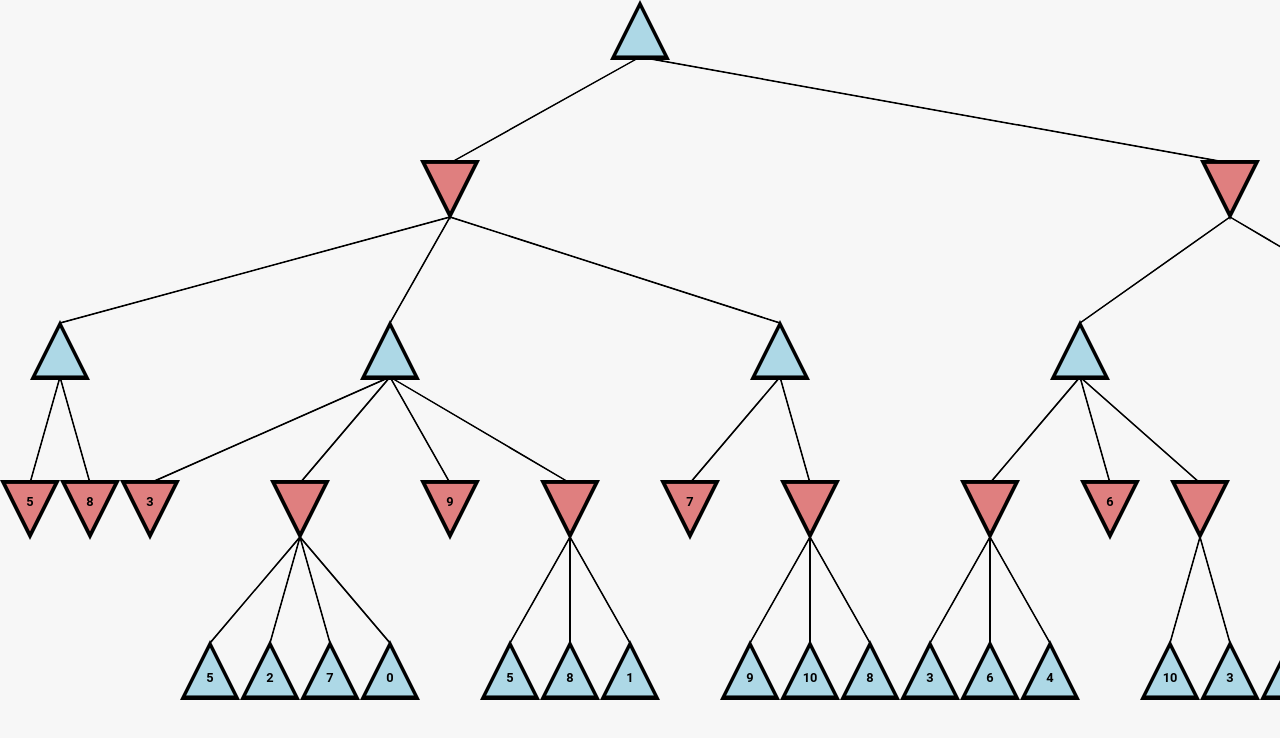
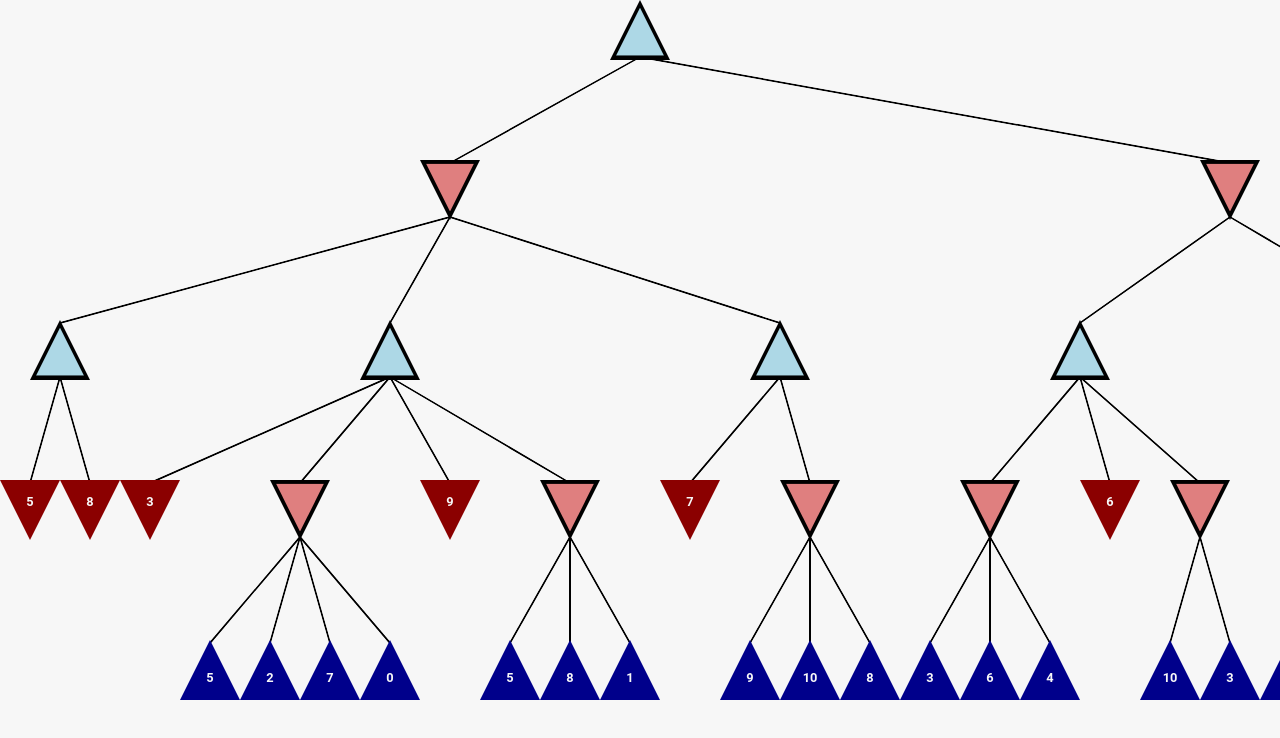
Before and after one commit to NkemdiAnyiam/WebFlik-Alpha-Beta-Pruning, a website with bundled scripts: page index.html in a window 1280 px wide. Shown: the top 738 px of the page. Built offline with nearby package versions, Linux system fonts and the light colour scheme.

Commit message:
Add styling to indicate when a node has its utility value finalized

```diff
--- a/src/sceneCreator.ts
+++ b/src/sceneCreator.ts
@@ -1,10 +1,11 @@
 import { TreeNode } from "./a-b-pruning";
 import { cloneTemplate, removeTemplate } from "./utils";
-import { WebFlik, WbfkConnector } from "./WebFlik";
+import { WebFlik, WbfkConnector, AnimSequence } from "./WebFlik";
 
 const {
   ConnectorSetter,
   ConnectorEntrance,
+  Transition
 } = WebFlik.createAnimationBanks();
 
 const tree = document.querySelector('.tree-container');
@@ -37,10 +38,18 @@ function buildTreeR(node: TreeNode, nodeType: 'MIN' | 'MAX') {
     ConnectorEntrance(connector, '~appear', []).play();
   }
 
+  // if the current node is a leaf, add the utility value to the text content and style the node differently to indicate finalized value
   if (node.actions.length === 0) {
-    childrenEl.remove();
+    childrenEl.remove(); // remove unnecessary children div
     utilityEl.textContent = `${node.utility}`;
     utilityEl.classList.add('subtree__node-utility--final');
+
+    const nodeColor = nodeType === 'MAX' ? 'darkblue' : 'darkred';
+    new AnimSequence().addBlocks(
+      Transition(subtreeNodeEl, '~to', [{backgroundColor: nodeColor}]),
+      Transition(subtreeNodeEl.querySelector('.subtree__node-fill'), '~to', [{backgroundColor: nodeColor}], {startsWithPrevious: true}),
+      Transition(utilityEl, '~to', [{color: '#f7f7f7', fontWeight: 600}], {startsWithPrevious: true})
+    ).finish();
   }
 
   // const connectors = [...connectorsContainerEl.children] as WbfkConnector[];
--- a/styles/components/node.css
+++ b/styles/components/node.css
@@ -47,7 +47,7 @@
 }
 
 .subtree__node-utility--final {
-  font-weight: bold;
+  /* font-weight: bold; */
 }
 
 .subtree__node--max .subtree__node-utility {
```
